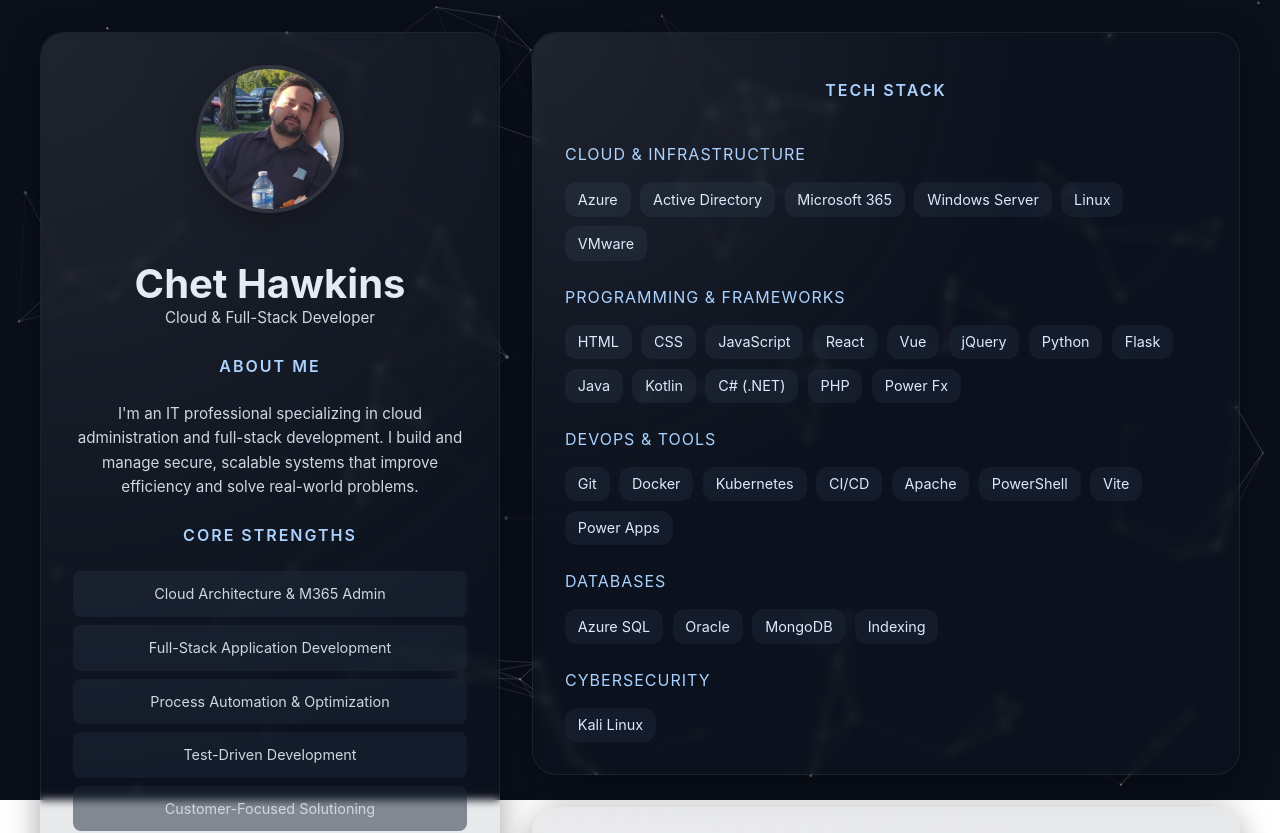
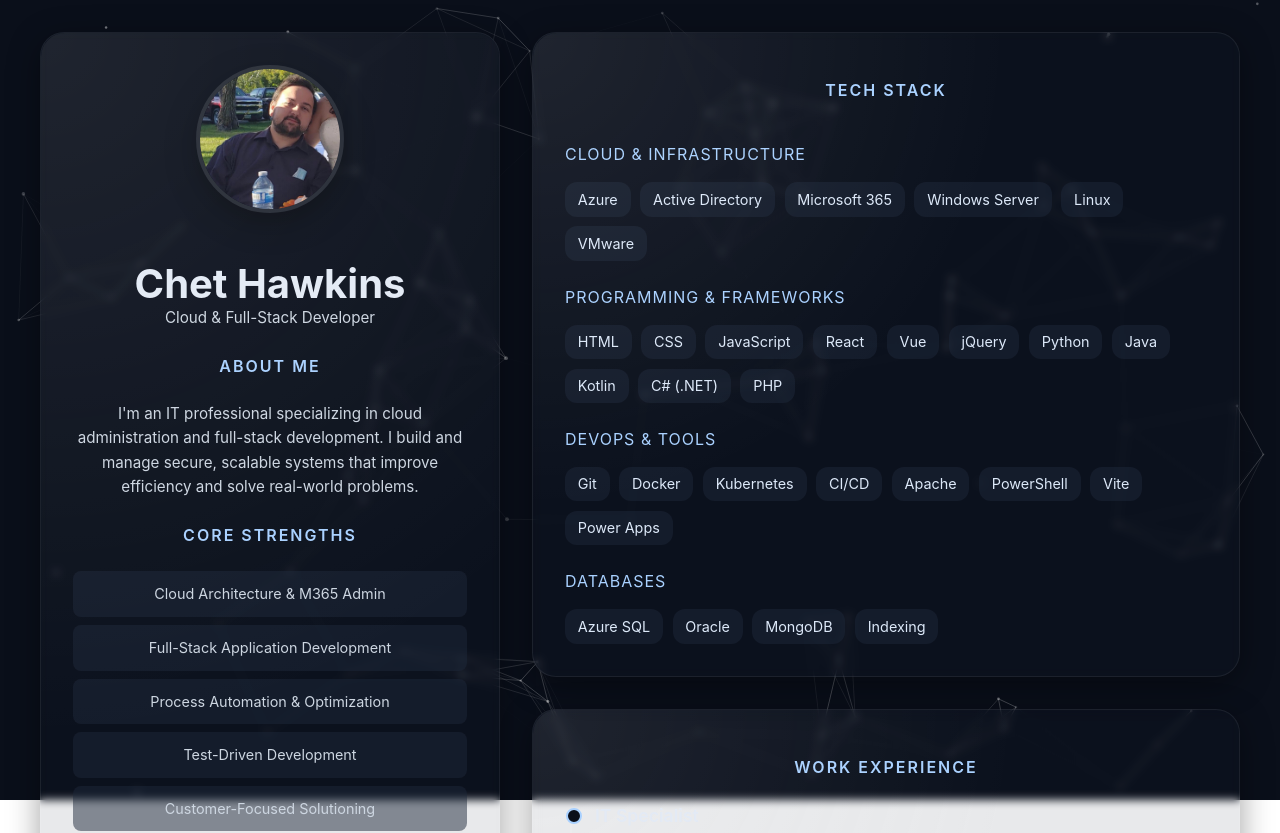
Before and after one commit to Cheetoyumyum/cheetoyumyum.github.io, a React (Vite) app: page / in a window 1280 px wide. Shown: the top 833 px of the page. Built offline with nearby package versions, Linux system fonts and the light colour scheme.

Commit message:
Update submodule changes

```diff
--- a/src/pages/HomePage.jsx
+++ b/src/pages/HomePage.jsx
@@ -71,12 +71,10 @@
                   <span>Vue</span>
                   <span>jQuery</span>
                   <span>Python</span>
-                  <span>Flask</span>
                   <span>Java</span>
                   <span>Kotlin</span>
                   <span>C# (.NET)</span>
                   <span>PHP</span>
-                  <span>Power Fx</span>
                 </div>
               </div>
 
@@ -101,13 +99,6 @@
                   <span>Oracle</span>
                   <span>MongoDB</span>
                   <span>Indexing</span>
-                </div>
-              </div>
-
-              <div className="skills-category">
-                <h3>Cybersecurity</h3>
-                <div className="skill-set">
-                  <span>Kali Linux</span>
                 </div>
               </div>
 
```
